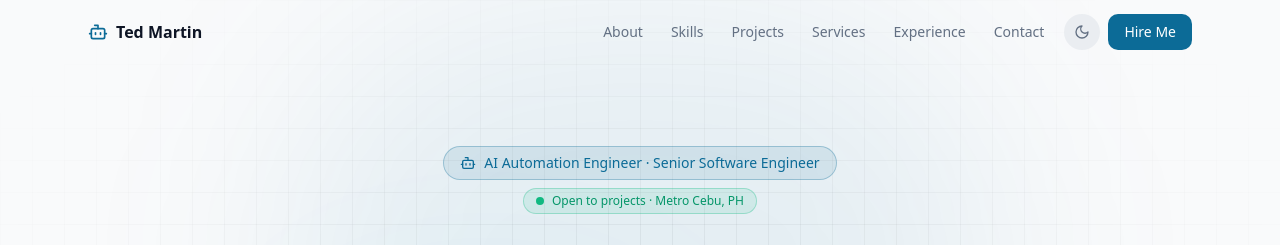
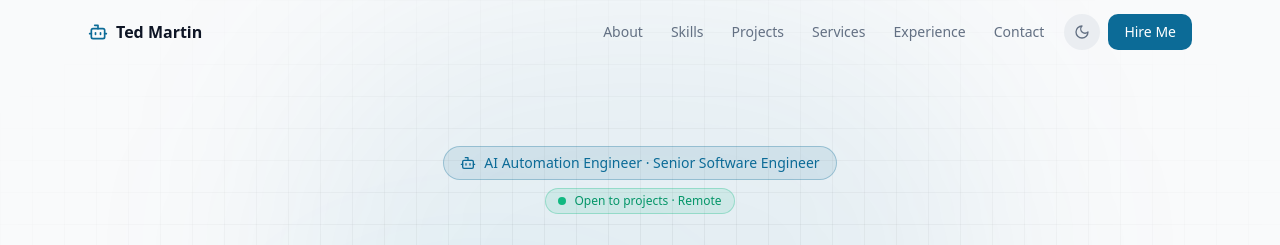
Before and after one commit to sleeplessmartin/ted-portfolio, a React (Vite) app: page / in a window 1280 px wide. Shown: the top 245 px of the page. Built offline with nearby package versions, Linux system fonts and the light colour scheme.

Commit message:
[MOD] update

```diff
--- a/src/sections/Hero.tsx
+++ b/src/sections/Hero.tsx
@@ -44,7 +44,7 @@ export function Hero() {
                 <span className="absolute inline-flex h-full w-full animate-ping rounded-full bg-emerald-500 opacity-75" />
                 <span className="relative inline-flex h-2 w-2 rounded-full bg-emerald-500" />
               </span>
-              Open to projects · Metro Cebu, PH
+              Open to projects · Remote
             </motion.div>
           </div>
 
```
